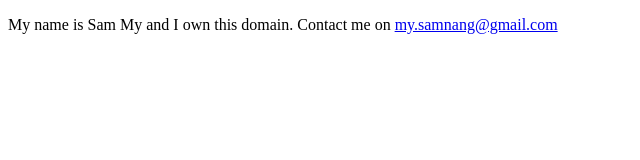
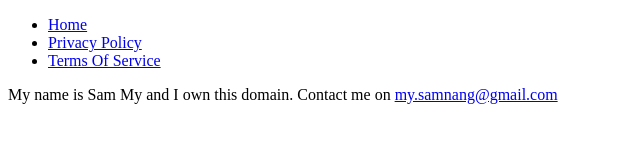
Before and after one commit to timone019/timone019.github.io, a plain HTML site: page index.html in a window 1280 px wide. Shown: the whole page, without its empty margins (0-640 px from the left). Drawn offline with Linux system fonts and the light colour scheme.

Commit message:
added page headers

```diff
--- a/index.html
+++ b/index.html
@@ -6,7 +6,26 @@
 <meta name="viewport" content="width=device-width, initial-scale=1.0" />
     <title>Document</title>
  </head>
-<body> <p>
+<body>
+
+  <header class="page-header">
+
+    <nav class="main-navigation page-header__item">
+        <ul role="menubar" class="navigation-list">
+            <li role="presentation">
+                <a href="index.html" role="menuitem" class="navigation-list__item">Home</a>
+            </li>
+            <li role="presentation">
+                <a href="PrivacyPolicy.html" role="menuitem" class="navigation-list__item">Privacy Policy</a>
+            </li>
+            <li role="presentation">
+                <a href="TermsOfService.html" role="menuitem" class="navigation-list__item">Terms Of Service</a>
+            </li>
+        </ul>
+    </nav>
+</header>
+
+    <p>
       My name is Sam My  and I own this domain. Contact me on
       <a href="mailto:my.samnang@gmail.com">my.samnang@gmail.com</a>
     </p>
```
Also changed, not shown: PrivacyPolicy.html (+16 -0 lines), TermsOfService.html (+16 -0 lines).
